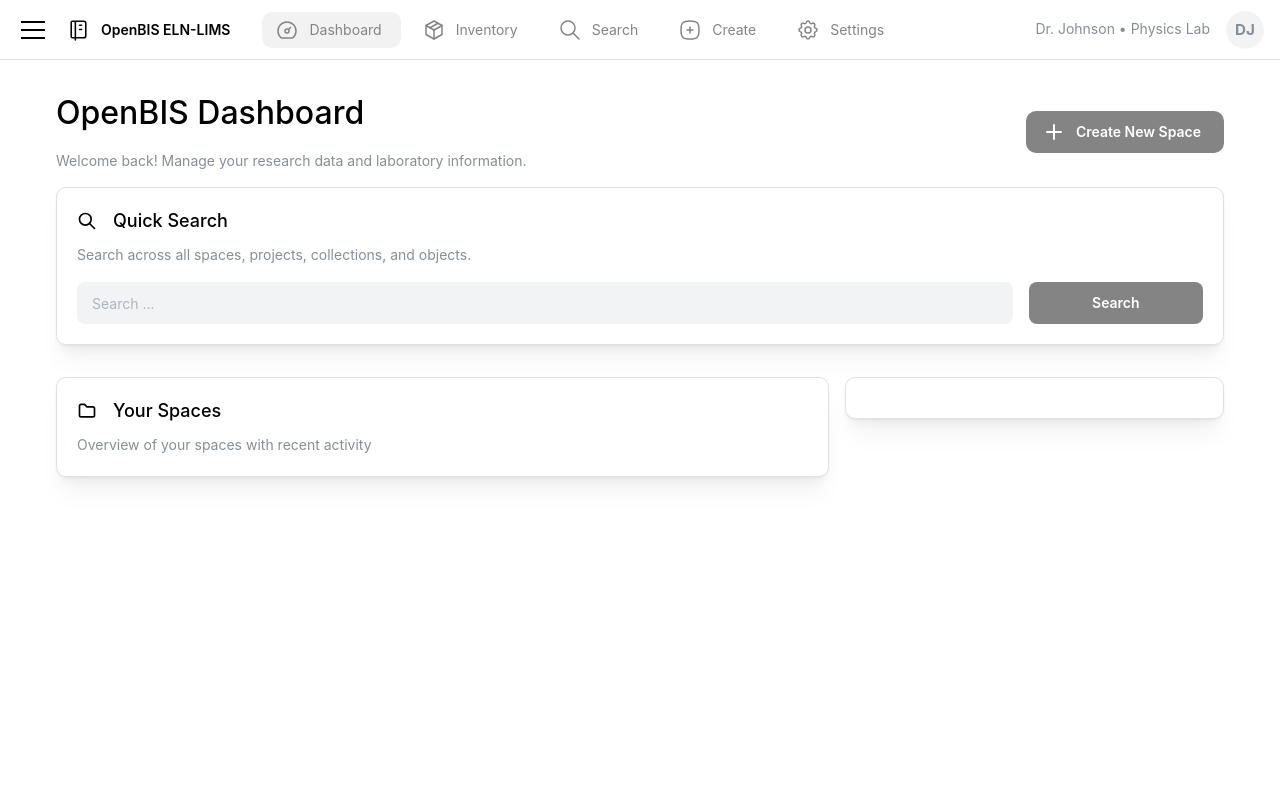
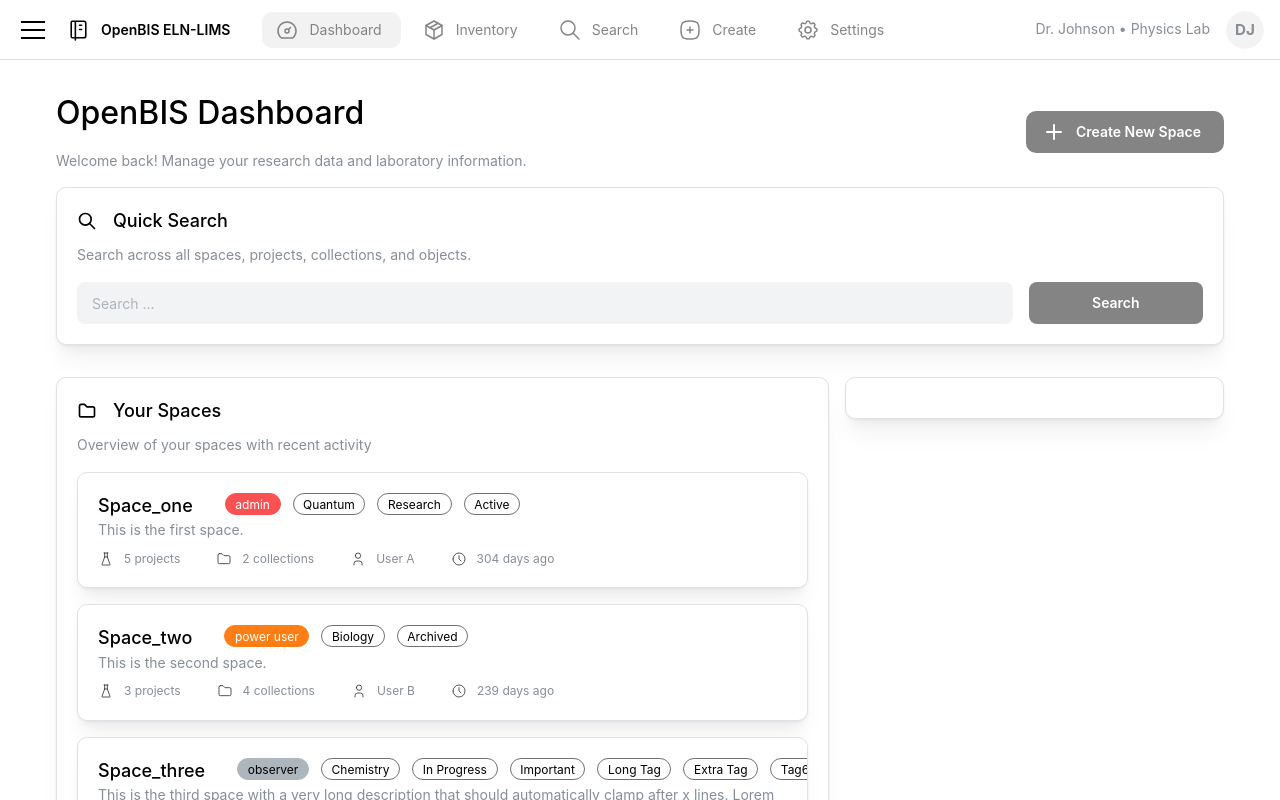
Before and after one commit to cckssr/NextLaBIS, a Next.js app in the folder nextapp/: page /dashboard in a window 1280 px wide. Shown: the top 800 px of the page. Built offline with nearby package versions, Linux system fonts and the light colour scheme.

Commit message:
feat: implement SpacesOverviewCard and SpaceCard components with mock data for dashboard, add RightsPill and TagPill components for role and tag display

```diff
--- a/nextapp/src/app/dashboard/page.tsx
+++ b/nextapp/src/app/dashboard/page.tsx
@@ -17,6 +17,56 @@
 } from "@mantine/core";
 import { IconPlus, IconSearch } from "@tabler/icons-react";
 
+const MOCK_SPACES = [
+  {
+    code: "SPACE_ONE",
+    modificationDate: new Date("2025-12-10"),
+    modifiedBy: "User A",
+    numberOfProjects: 5,
+    numberOfCollections: 2,
+    description: "This is the first space.",
+    tags: ["Quantum", "Research", "Active"],
+    spaceRights: "admin",
+  },
+  {
+    code: "SPACE_TWO",
+    modificationDate: new Date("2024-06-15"),
+    modifiedBy: "User B",
+    numberOfProjects: 3,
+    numberOfCollections: 4,
+    description: "This is the second space.",
+    tags: ["Biology", "Archived"],
+    spaceRights: "power_user",
+  },
+  {
+    code: "SPACE_THREE",
+    modificationDate: new Date(Date.now() - 1000 * 60 * 60 * 2), // 2 days ago
+    modifiedBy: "User C",
+    numberOfProjects: 8,
+    numberOfCollections: 1,
+    description:
+      "This is the third space with a very long description that should automatically clamp after x lines. Lorem ipsum dolor sit amet, consectetur adipiscing elit. Sed do eiusmod tempor incididunt ut labore et dolore magna aliqua. Ut enim ad minim veniam, quis nostrud exercitation ullamco laboris nisi ut aliquip ex ea commodo consequat.",
+    tags: [
+      "Chemistry",
+      "In Progress",
+      "Important",
+      "Long Tag",
+      "Extra Tag",
+      "Tag6",
+    ],
+  },
+  {
+    code: "SPACE_FOUR",
+    modificationDate: new Date(Date.now() - 1000 * 60 * 30), // 30 minutes ago
+    modifiedBy: "User D",
+    numberOfProjects: 0,
+    numberOfCollections: 0,
+    description: "This is the fourth space.",
+    tags: [],
+    spaceRights: "user",
+  },
+];
+
 export default function DashboardPage() {
   return (
     <Stack>
@@ -25,7 +75,7 @@
       <Grid mt="md" gutter="md">
         {/* Spaces Card */}
         <GridCol span={8}>
-          <SpacesOverviewCard />
+          <SpacesOverviewCard maxSpaceCount={4} spaces={MOCK_SPACES} />
         </GridCol>
         <GridCol span={4}>
           {/* Recent Activities Card */}
--- a/nextapp/src/components/dashboard/SpaceCard.server.tsx
+++ b/nextapp/src/components/dashboard/SpaceCard.server.tsx
@@ -1,4 +1,23 @@
-import { Card, Group, Text, Title } from "@mantine/core";
+import {
+  Card,
+  Group,
+  Text,
+  Title,
+  Tooltip,
+  Flex,
+  Grid,
+  GridCol,
+} from "@mantine/core";
+import {
+  IconClock,
+  IconFlask,
+  IconFolder,
+  IconUser,
+} from "@tabler/icons-react";
+import styles from "@/app/styles/tagPill.module.css";
+import TagPill from "../shared/TagPill/TagPill";
+import { OpenBISRole } from "@/types/openbis";
+import RightsPill from "../shared/RightsPill/RightsPill";
 
 /**
  * Props for SpaceCard component.
@@ -6,32 +25,101 @@
  */
 interface SpaceCardProps {
   code: string;
-  permId: string;
-  description?: string;
-  registrationDate: Date;
   modificationDate: Date;
   modifiedBy: string;
-  spaceRights?: string; // TODO: Define proper type for roles / rights
+  numberOfProjects?: number;
+  numberOfCollections?: number;
+  description?: string;
+  tags?: string[]; // TODO: Replace with proper Tag type
+  spaceRights?: OpenBISRole; // TODO: Define proper type for roles / rights
 }
 /**
  * SpaceCard component shows information about a single space.
  */
 export function SpaceCard({
   code,
-  permId,
-  description,
-  registrationDate,
   modificationDate,
   modifiedBy,
+  numberOfProjects = 0,
+  numberOfCollections = 0,
+  description = "",
+  tags = [],
+  spaceRights = "observer",
 }: SpaceCardProps) {
-  const formattedCode: string = code.charAt(0).toUpperCase() + code.slice(1).toLowerCase(); // FEAT: Global function for formatting codes (with _ etc.)
+  const formattedCode =
+    code.charAt(0).toUpperCase() + code.slice(1).toLowerCase(); // TODO:: Replace with proper formatting logic
+  const gridSpan = { md: "content", sm: 4, xs: 6 };
   return (
-    formattedCode: string = code.charAt(0).toUpperCase() + code.slice(1).toLowerCase();
     <Card withBorder={true} p="lg" shadow="md" radius="lg">
-      <Group gap="md" align="center" mb="xs">
-        <Title order={4}>{formattedCode}</Title>
-      </Group>
-      <Text c="dimmed">{description}</Text>
+      <Flex gap="sm" wrap="nowrap" style={{ overflow: "hidden" }} w="100vw">
+        <Title order={4} mr="lg">
+          {formattedCode}
+        </Title>
+        <RightsPill role={spaceRights} />
+        {/* FIXME: too many tags break layout / overflow */}
+        {tags.map((tag, i) => (
+          <TagPill key={i} label={tag} />
+        ))}
+      </Flex>
+      <Text c="dimmed" lineClamp={2}>
+        {description}
+      </Text>
+      <Grid mt="xs" gap={0}>
+        <GridCol span={gridSpan}>
+          <Group gap={0} align="left">
+            <IconFlask size={16} stroke="dimmed" />
+            <Text size="xs" ml="xs" mr="lg" c="dimmed">
+              {numberOfProjects} projects
+            </Text>
+          </Group>
+        </GridCol>
+        <GridCol span={gridSpan}>
+          <Group gap={0} align="left">
+            <IconFolder size={16} stroke="dimmed" />
+            <Text size="xs" ml="xs" mr="lg" c="dimmed">
+              {numberOfCollections} collections
+            </Text>
+          </Group>
+        </GridCol>
+        <GridCol span={gridSpan}>
+          <Tooltip label="Last modified by">
+            <Group gap={0} align="left">
+              <IconUser size={16} stroke="dimmed" />
+              <Text size="xs" ml="xs" mr="lg" c="dimmed">
+                {modifiedBy}
+              </Text>
+            </Group>
+          </Tooltip>
+        </GridCol>
+        <GridCol span={gridSpan}>
+          <Tooltip label="Last modification date">
+            <Group gap={0} align="left">
+              <IconClock size={16} stroke="dimmed" />
+              <Text size="xs" ml="xs" mr="lg" c="dimmed">
+                {formatRelativeTime(modificationDate)}
+              </Text>
+            </Group>
+          </Tooltip>
+        </GridCol>
+      </Grid>
     </Card>
   );
 }
+
+/**
+ * Formats a date to a relative time string (e.g., "2 days ago").
+ *
+ * @param date - The date to format.
+ * @returns A string representing the relative time.
+ */
+function formatRelativeTime(date: Date): string {
+  const now = new Date();
+  const diffInMs = date.getTime() - now.getTime();
+  const diffInDays = Math.round(diffInMs / (1000 * 60 * 60 * 24));
+  const diffInHours = Math.round(diffInMs / (1000 * 60 * 60));
+
+  if (Math.abs(diffInDays) < 1) {
+    return `${Math.floor(Math.abs(diffInHours))} hours ago`;
+  }
+  return `${Math.floor(Math.abs(diffInDays))} days ago`;
+}
--- a/nextapp/src/components/dashboard/SpacesOverviewCard.server.tsx
+++ b/nextapp/src/components/dashboard/SpacesOverviewCard.server.tsx
@@ -1,5 +1,6 @@
-import { Card, Group, Text, Title } from "@mantine/core";
+import { Card, Group, Text, Title, Stack } from "@mantine/core";
 import { IconFolder } from "@tabler/icons-react";
+import { SpaceCard } from "./SpaceCard.server";
 
 /**
  * Props for SpacesOverviewCard component.
@@ -30,6 +31,21 @@
         <Title order={4}>Your Spaces</Title>
       </Group>
       <Text c="dimmed">Overview of your spaces with recent activity</Text>
+      <Stack align="stretch" justify="flex-start" spacing="md" mt="md">
+        {spaces.slice(0, maxSpaceCount).map((space) => (
+          <SpaceCard
+            key={space.code}
+            code={space.code}
+            modificationDate={space.modificationDate}
+            modifiedBy={space.modifiedBy}
+            numberOfProjects={space.numberOfProjects}
+            numberOfCollections={space.numberOfCollections}
+            description={space.description}
+            tags={space.tags}
+            spaceRights={space.spaceRights}
+          />
+        ))}
+      </Stack>
     </Card>
   );
 }
--- /dev/null
+++ b/nextapp/src/components/shared/RightsPill/RightsPill.tsx
@@ -0,0 +1,36 @@
+import { Pill } from "@mantine/core";
+import styles from "./rightsPill.module.css";
+import { OpenBISRole } from "@/types/openbis";
+
+/**
+ * Props for RightPill component.
+ *
+ * @param role - The OpenBIS role type (admin, power_user, user, observer).
+ */
+interface RightsPillProps {
+  role: OpenBISRole;
+}
+
+/**
+ * Maps role types to CSS module class names.
+ */
+function getRoleClassName(role?: OpenBISRole): string {
+  const roleMap: Record<OpenBISRole, string> = {
+    admin: styles.admin,
+    power_user: styles.powerUser,
+    user: styles.user,
+    observer: styles.observer,
+  };
+
+  return role ? roleMap[role] : styles.rightPill;
+}
+
+/**
+ * Custom global RightPill component to display OpenBIS role rights in a pill style.
+ * Supports different visual styles for each role type.
+ */
+export default function RightsPill({ role }: RightsPillProps) {
+  return (
+    <Pill className={getRoleClassName(role)}>{role.replace("_", " ")}</Pill>
+  );
+}
--- /dev/null
+++ b/nextapp/src/components/shared/RightsPill/rightsPill.module.css
@@ -0,0 +1,33 @@
+/* RightsPill styles CSS for conforming with Mantine components Styles API */
+.rightsPill {
+  border: 1px solid var(--mantine-color-primary-7);
+  background-color: transparent;
+}
+/* FIXME: text is not vertically centered */
+/* Admin role - Red/Error color */
+.admin {
+  border: 1px solid var(--mantine-color-red-6);
+  background-color: var(--mantine-color-red-6);
+  color: var(--mantine-color-white);
+}
+
+/* Power User role - Orange/Warning color */
+.powerUser {
+  border: 1px solid var(--mantine-color-orange-6);
+  background-color: var(--mantine-color-orange-6);
+  color: var(--mantine-color-white);
+}
+
+/* User role - Blue/Info color */
+.user {
+  border: 1px solid var(--mantine-color-blue-6);
+  background-color: var(--mantine-color-blue-6);
+  color: var(--mantine-color-white);
+}
+
+/* Observer role - Gray/Muted color */
+.observer {
+  border: 1px solid var(--mantine-color-gray-5);
+  background-color: var(--mantine-color-gray-5);
+  color: var(--mantine-color-black);
+}
--- /dev/null
+++ b/nextapp/src/components/shared/TagPill/TagPill.tsx
@@ -0,0 +1,22 @@
+import { Pill } from "@mantine/core";
+import styles from "./tagPill.module.css";
+
+/**
+ * Props for TagPill component.
+ *
+ * @param label - The text label to display inside the tag pill.
+ */
+interface TagPillProps {
+  label: string;
+}
+
+/**
+ * Custom global TagPill component to display tags in a pill style.
+ */
+export default function TagPill({ label }: TagPillProps) {
+  return (
+    <Pill key={label} className={styles.tagPill}>
+      {label}
+    </Pill>
+  );
+}
--- /dev/null
+++ b/nextapp/src/components/shared/TagPill/tagPill.module.css
@@ -0,0 +1,6 @@
+/* TagPill styles CSS for conforming with Mantine components Styles API */
+.tagPill {
+  border: 1px solid var(--mantine-color-primary-7);
+  background-color: transparent;
+  flex-shrink: 0;
+}
--- /dev/null
+++ b/nextapp/src/types/openbis.ts
@@ -0,0 +1,5 @@
+/**
+ * Shared global types for OpenBIS entities.
+ */
+
+export type OpenBISRole = "admin" | "power_user" | "user" | "observer";
```
Also changed, not shown: 1 other file (tests, documents, lock files or other folders).
